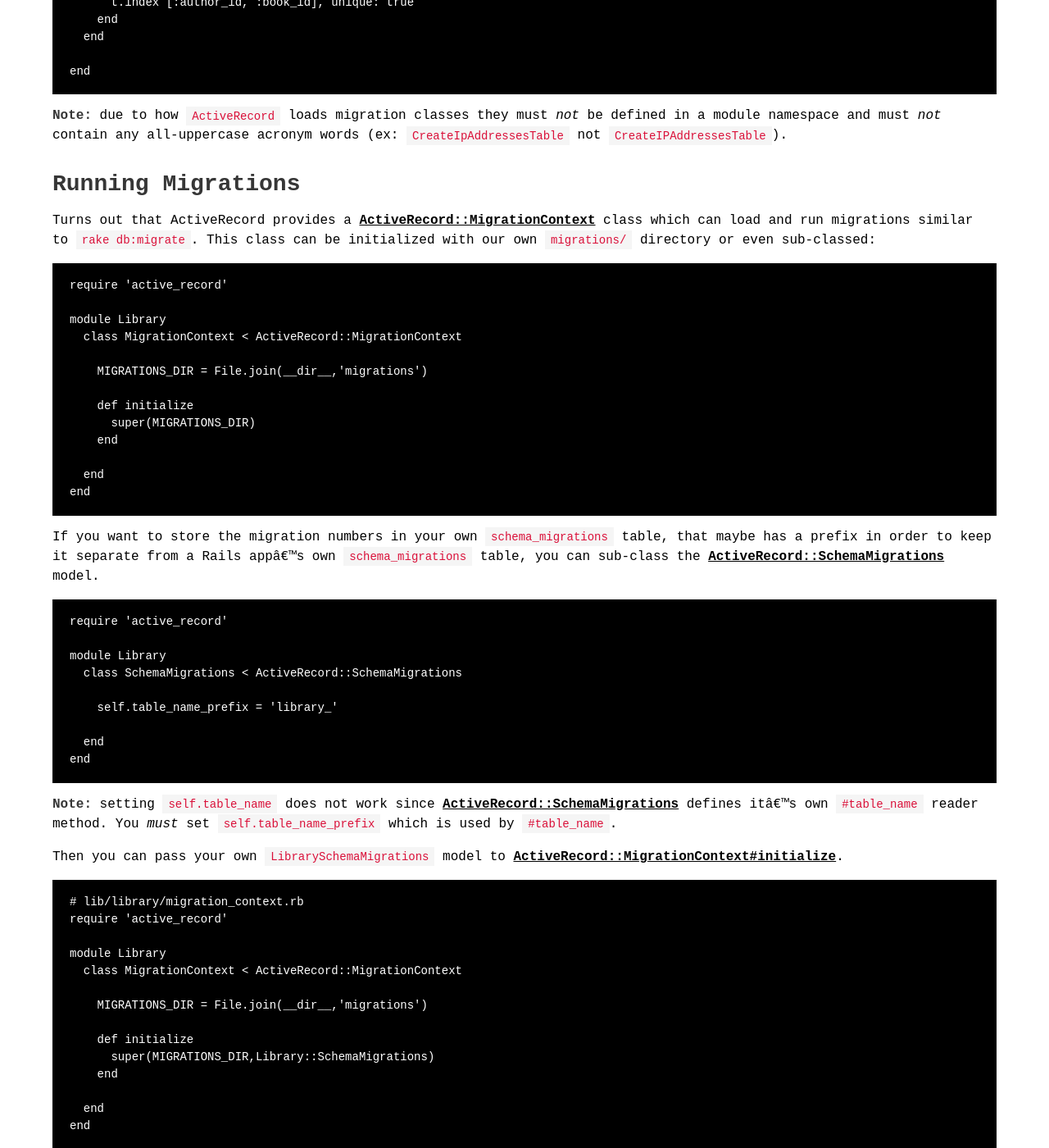
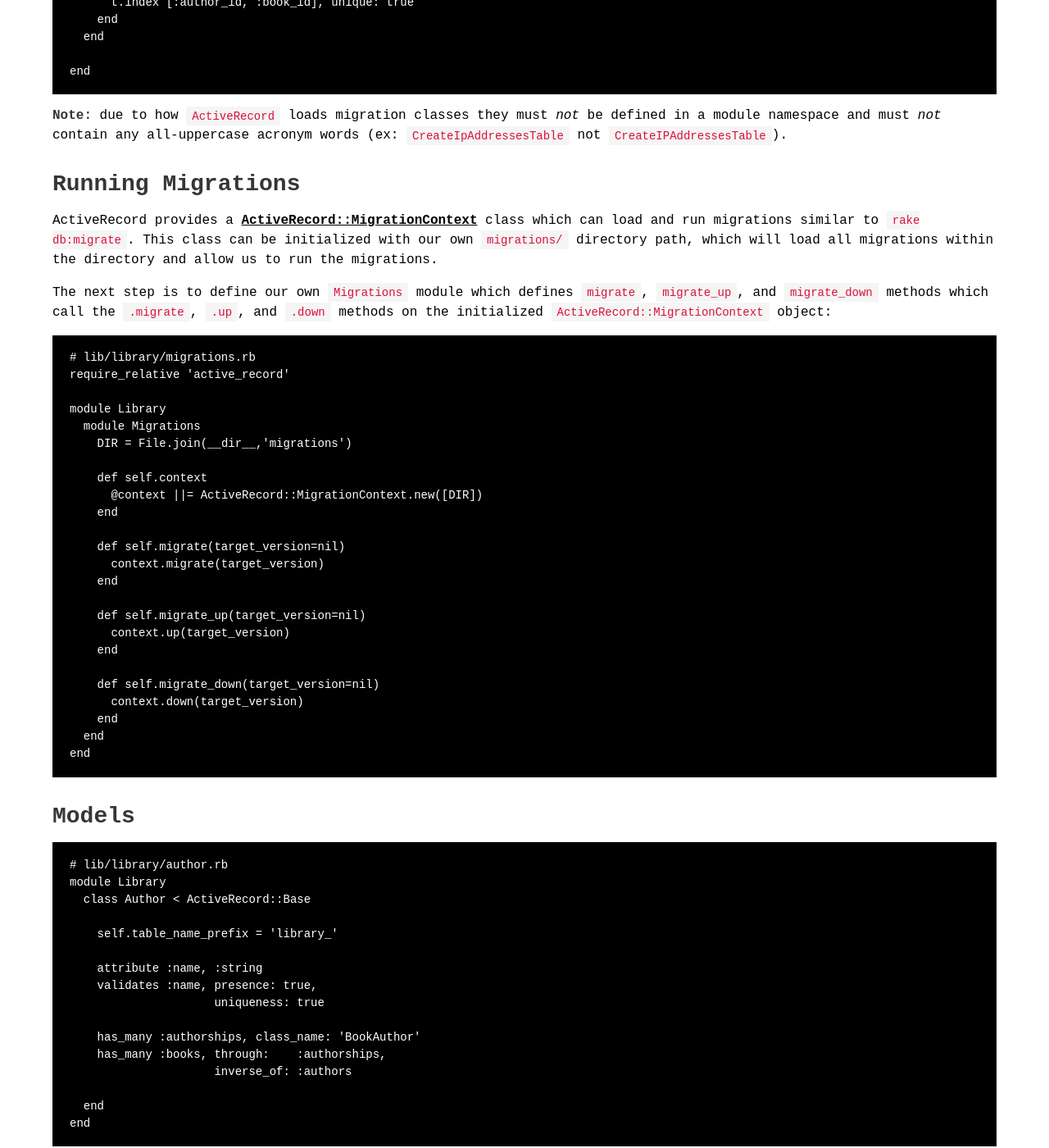
Before and after one commit to postmodern/postmodern.github.io, a Jekyll site: the page built from blog/_posts/2022-03-28-howto-use-activerecord-in-a-library.md, in a window 1280 px wide and 1400 px high, scrolled down 1939 px. Shown: the whole window at 82% size. Built offline with Jekyll 4.4.1, drawn with Linux system fonts in a browser that asks for light colours; some of the changed text lies outside the part shown.

Commit message:
Updated the "How to use ActiveRecord in a library" blog post.
* ActiveRecord 7.1 changed `ActiveRecord::SchemaMigration`, which is part
  of ActiveRecord's private API, to no longer allow setting a custom
  table name prefix. Instead, it is recommended to use
  `ActiveRecord::MigrationContext` directly and not pass in a custom
  `SchemaMigration` sub-class.

````diff
--- a/blog/_posts/2022-03-28-howto-use-activerecord-in-a-library.md
+++ b/blog/_posts/2022-03-28-howto-use-activerecord-in-a-library.md
@@ -93,91 +93,40 @@ words (ex: `CreateIpAddressesTable` not `CreateIPAddressesTable`).
 
 ## Running Migrations
 
-Turns out that ActiveRecord provides a [ActiveRecord::MigrationContext] class
+ActiveRecord provides a [ActiveRecord::MigrationContext] class
 which can load and run migrations similar to `rake db:migrate`. This class can
-be initialized with our own `migrations/` directory or even sub-classed:
+be initialized with our own `migrations/` directory path, which will load all
+migrations within the directory and allow us to run the migrations.
 
 [ActiveRecord::MigrationContext]: https://rubydoc.info/gems/activerecord/ActiveRecord/MigrationContext
 
-```ruby
-require 'active_record'
-
-module Library
-  class MigrationContext < ActiveRecord::MigrationContext
-
-    MIGRATIONS_DIR = File.join(__dir__,'migrations')
-
-    def initialize
-      super(MIGRATIONS_DIR)
-    end
-
-  end
-end
-```
-
-If you want to store the migration numbers in your own `schema_migrations`
-table, that maybe has a prefix in order to keep it separate from a Rails app's
-own `schema_migrations` table, you can sub-class the
-[ActiveRecord::SchemaMigrations] model.
-
-[ActiveRecord::SchemaMigrations]: https://github.com/rails/rails/blob/7-0-stable/activerecord/lib/active_record/schema_migration.rb
-
-```ruby
-require 'active_record'
-
-module Library
-  class SchemaMigrations < ActiveRecord::SchemaMigrations
-
-    self.table_name_prefix = 'library_'
-
-  end
-end
-```
-
-**Note:** setting `self.table_name` does not work since
-[ActiveRecord::SchemaMigrations] defines it's own `#table_name` reader method.
-You _must_ set `self.table_name_prefix` which is used by `#table_name`.
-
-Then you can pass your own `LibrarySchemaMigrations` model to
-[ActiveRecord::MigrationContext#initialize].
-
-[ActiveRecord::MigrationContext#initialize]: https://rubydoc.info/gems/activerecord/ActiveRecord/MigrationContext#initialize-instance_method
-
-```ruby
-# lib/library/migration_context.rb
-require 'active_record'
-
-module Library
-  class MigrationContext < ActiveRecord::MigrationContext
-
-    MIGRATIONS_DIR = File.join(__dir__,'migrations')
-
-    def initialize
-      super(MIGRATIONS_DIR,Library::SchemaMigrations)
-    end
-
-  end
-end
-```
-
-Finally we can add some convenience methods for executing the migrations:
+The next step is to define our own `Migrations` module which defines
+`migrate`, `migrate_up`, and `migrate_down` methods which call the
+`.migrate`, `.up`, and `.down` methods on the initialized
+`ActiveRecord::MigrationContext` object:
 
 ```ruby
 # lib/library/migrations.rb
-require_relative 'migration_context'
+require_relative 'active_record'
 
 module Library
   module Migrations
+    DIR = File.join(__dir__,'migrations')
+
+    def self.context
+      @context ||= ActiveRecord::MigrationContext.new([DIR])
+    end
+
     def self.migrate(target_version=nil)
-      MigrationContext.new.migrate(target_version)
+      context.migrate(target_version)
     end
 
     def self.migrate_up(target_version=nil)
-      MigrationContext.new.up(target_version)
+      context.up(target_version)
     end
 
     def self.migrate_down(target_version=nil)
-      MigrationContext.new.down(target_version)
+      context.down(target_version)
     end
   end
 end
````
